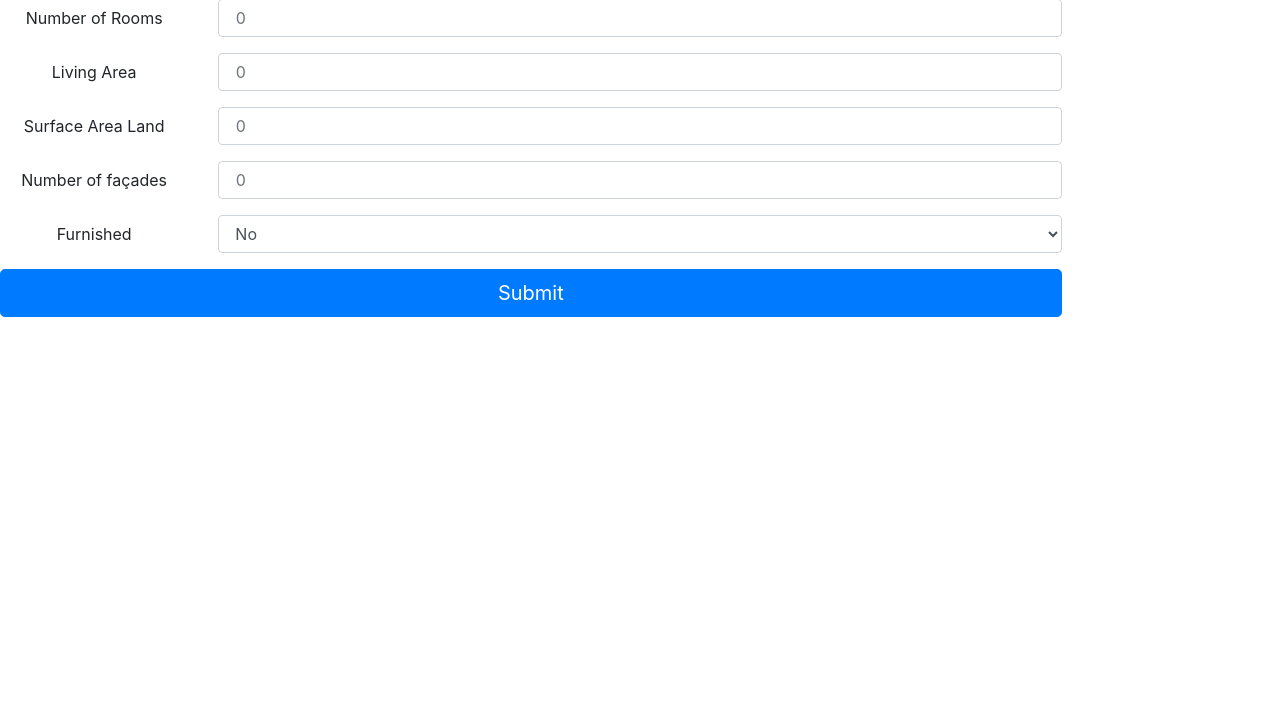
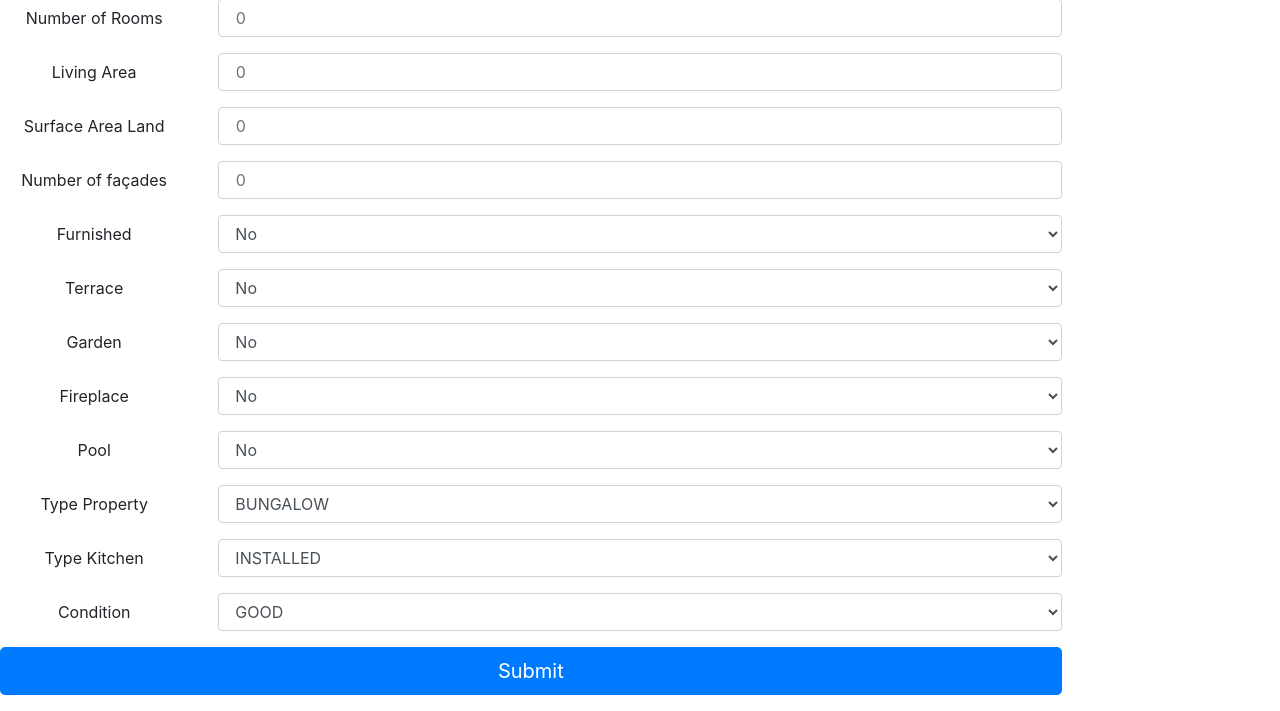
Before and after one commit to sebasGarcia/challenge-machine-learning-api-deployment, a Flask app: page /predict in a window 1280 px wide. Shown: the part 89-800 px from the top of the page. Run offline with Flask 2, Linux system fonts and the light colour scheme; some libraries are stand-ins or nearby versions.

Commit message:
html form template modified

```diff
--- a/templates/immoeliza.html
+++ b/templates/immoeliza.html
@@ -65,6 +65,90 @@
 					</div>
 					<!-- Yes or No for Furnished block finish...Do the same for the rest of yes/no columns and categorical values-->
 					<div class="form-group row">
+						<label  class="col-sm-2 col-form-label" for="terracedropdown">Terrace</label>
+						<div class="col-sm-8">
+						<select class="form-control"  type="text" name="terracedropdown" placeholder="terrace?">
+							<option id="terrace_yes" value="">Yes</option>
+							<option selected id="terrace_no" value="">No</option>
+					   </select>
+					</div>
+					</div>
+					<div class="form-group row">
+						<label  class="col-sm-2 col-form-label" for="gardendropdown">Garden</label>
+						<div class="col-sm-8">
+						<select class="form-control"  type="text" name="gardendropdown" placeholder="garden?">
+							<option id="garden_yes" value="">Yes</option>
+							<option selected id="garden_no" value="">No</option>
+					   </select>
+					</div>
+					</div>
+					<div class="form-group row">
+						<label  class="col-sm-2 col-form-label" for="fireplacedropdown">Fireplace</label>
+						<div class="col-sm-8">
+						<select class="form-control"  type="text" name="fireplacedropdown" placeholder="fireplace?">
+							<option id="fireplace_yes" value="">Yes</option>
+							<option selected id="fireplace_no" value="">No</option>
+					   </select>
+					</div>
+					</div>
+					<div class="form-group row">
+						<label  class="col-sm-2 col-form-label" for="pooldropdown">Pool</label>
+						<div class="col-sm-8">
+						<select class="form-control"  type="text" name="fireplacedropdown" placeholder="pool?">
+							<option id="pool_yes" value="">Yes</option>
+							<option selected id="pool_no" value="">No</option>
+					   </select>
+					</div>
+					</div>
+					<!--Property type-->
+					<div class="form-group row">
+						<label  class="col-sm-2 col-form-label" for="propertydropdown">Type Property</label>
+						<div class="col-sm-8">
+						<select class="form-control"  type="text" name="propertydropdown" placeholder="property">
+							<option id="property_bungalow" value="">BUNGALOW</option>
+							<option id="property_chalet" value="">CHALET</option>
+							<option id="property_countrycottage" value="">COUNTRY_COTTAGE</option>
+							<option id="property_exceptional" value="">EXCEPTIONAL_PROPERTY</option>
+							<option id="property_house" value="">HOUSE</option>
+							<option id="property_manor" value="">MANOR_HOUSE</option>
+							<option id="property_mansion" value="">MANSION</option>
+							<option id="property_mixed" value="">MIXED_USE_BUILDING</option>
+							<option id="property_other" value="">OTHER_PROPERTY</option>
+							<option id="property_villa" value="">VILLA</option>
+							<option id="property_townhouse" value="">TOWN_HOUSE</option>
+					   </select>
+					</div>
+					</div>
+					<!--Kitchen-->
+					<div class="form-group row">
+						<label  class="col-sm-2 col-form-label" for="kitchendropdown">Type Kitchen</label>
+						<div class="col-sm-8">
+						<select class="form-control"  type="text" name="kitchendropdown" placeholder="kitchen">
+							<option id="installed" value="">INSTALLED</option>
+							<option id="notinstalled" value="">NOT_INSTALLED</option>
+							<option id="semi_equipped" value="">SEMI_EQUIPPED</option>
+							<option id="usahyper" value="">USA_HYPER_EQUIPPED</option>
+							<option id="usainstalled" value="">USA_INSTALLED</option>
+							<option id="usasemi" value="">USA_SEMI_EQUIPPED</option>
+							<option id="usauninstalled" value="">USA_UNINSTALLED</option>
+					   </select>
+					</div>
+					</div>
+					<!--Condition-->
+					<div class="form-group row">
+						<label  class="col-sm-2 col-form-label" for="conditiondropdown">Condition</label>
+						<div class="col-sm-8">
+						<select class="form-control"  type="text" name="conditiondropdown" placeholder="condition">
+							<option id="good" value="">GOOD</option>
+							<option id="justrenovated" value="">JUST_RENOVATED</option>
+							<option id="tobedoneup" value="">TO_BE_DONE_UP</option>
+							<option id="torenovate" value="">TO_RENOVATE</option>
+							<option id="torestore" value="">TO_RESTORE</option>
+					   </select>
+					</div>
+					</div>
+					<!--Button-->
+					<div class="form-group row">
 				<div class="col-sm-10 text-center">
 					<button class="w-100 btn btn-lg outline btn-primary  mr-2" type="submit">Submit</button>
 				</div>
```
